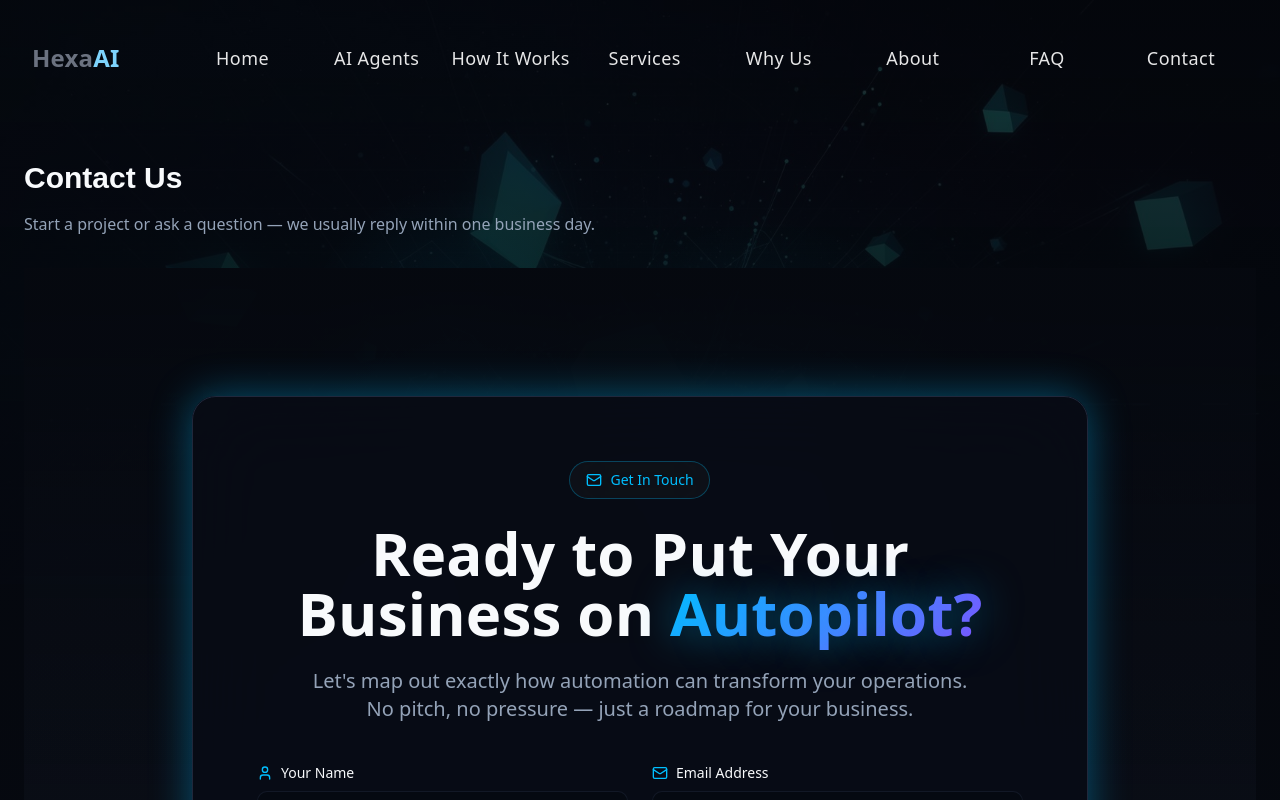
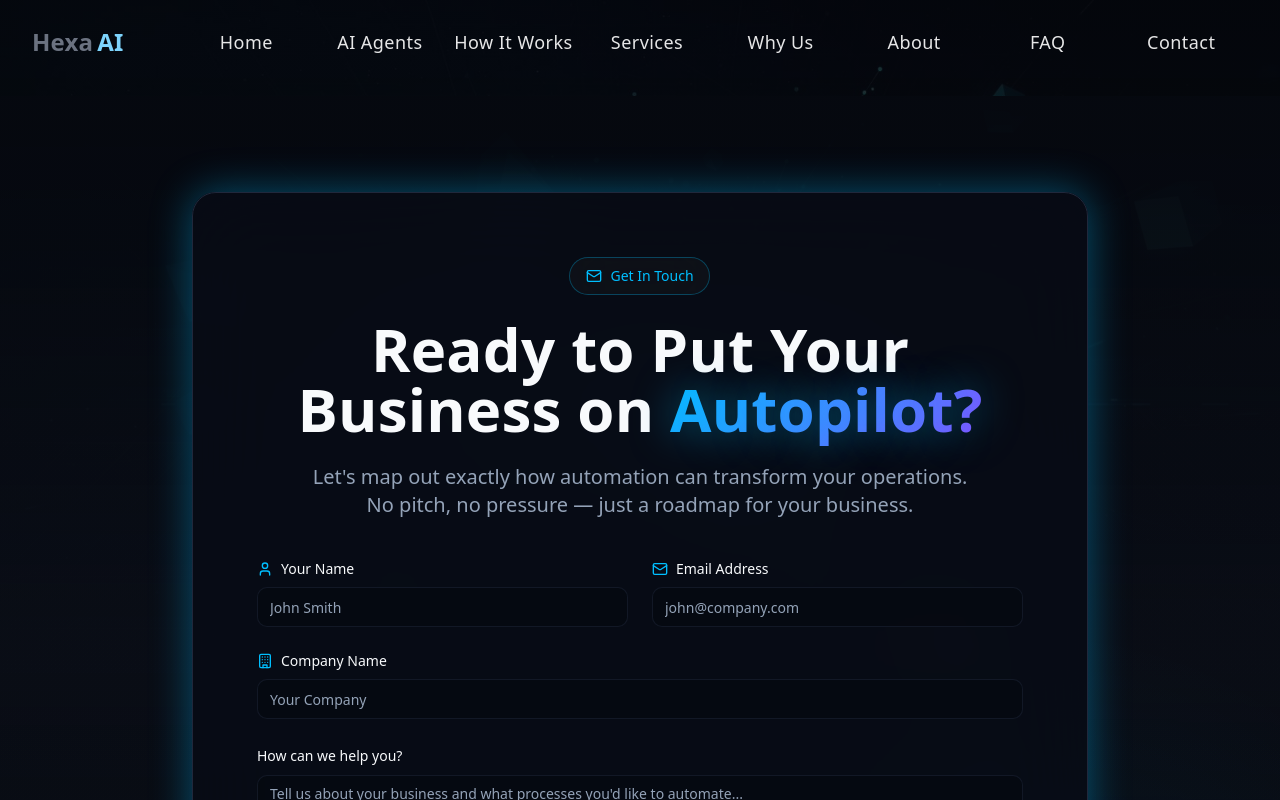
Before and after one commit to AyyanNadeem01/hexaaiweb, a React (Vite) app: page /contact in a window 1280 px wide. Shown: the top 800 px of the page. Built offline with nearby package versions, Linux system fonts and the light colour scheme; the HTML template or start-up script is replaced by a standard one.

Commit message:
ui enhacnements

```diff
--- a/src/components/ContactSection.tsx
+++ b/src/components/ContactSection.tsx
@@ -14,21 +14,51 @@ const ContactSection = () => {
   });
   const [isSubmitting, setIsSubmitting] = useState(false);
   const [isSubmitted, setIsSubmitted] = useState(false);
+  const [error, setError] = useState<string | null>(null);
 
   const handleSubmit = async (e: React.FormEvent) => {
     e.preventDefault();
     setIsSubmitting(true);
+    setError(null);
+    console.log("VITE_WEB3FORMS_KEY:", import.meta.env.VITE_WEB3FORMS_KEY);
+    try {
+      const access_key = import.meta.env.VITE_WEB3FORMS_KEY;
+      if (!access_key) {
+        setError(
+          "Missing Web3Forms key. Set VITE_WEB3FORMS_KEY in a local .env file and restart the dev server."
+        );
+        setIsSubmitting(false);
+        return;
+      }
 
-    // Placeholder: In production, this would send to your backend
-    // For now, simulating a form submission
-    await new Promise((resolve) => setTimeout(resolve, 1000));
+      const formPayload = new FormData();
+      formPayload.append("access_key", access_key);
+      formPayload.append("subject", `New contact from ${formData.name || "Website"}`);
+      formPayload.append("name", formData.name);
+      formPayload.append("email", formData.email);
+      formPayload.append("company", formData.company);
+      formPayload.append("message", formData.message);
 
-    console.log("Form submitted:", formData);
-    // Placeholder email: contact@hexa.ai
+      const res = await fetch("https://api.web3forms.com/submit", {
+        method: "POST",
+        body: formPayload,
+      });
 
-    setIsSubmitting(false);
-    setIsSubmitted(true);
-    setFormData({ name: "", email: "", company: "", message: "" });
+      const json = await res.json();
+      if (!res.ok || !json.success) {
+        console.error("Web3Forms error:", json);
+        setError(json.message || "Failed to submit form");
+        return;
+      }
+
+      setIsSubmitted(true);
+      setFormData({ name: "", email: "", company: "", message: "" });
+    } catch (err) {
+      console.error(err);
+      setError("There was an error sending your message. Please try again later.");
+    } finally {
+      setIsSubmitting(false);
+    }
   };
 
   return (
@@ -103,6 +133,11 @@ const ContactSection = () => {
             </motion.div>
           ) : (
             <form onSubmit={handleSubmit} className="space-y-6">
+              {error && (
+                <div className="rounded-md bg-destructive/10 border border-destructive/30 text-destructive px-4 py-3 text-sm">
+                  {error}
+                </div>
+              )}
               <div className="grid grid-cols-1 md:grid-cols-2 gap-6">
                 <div className="space-y-2">
                   <label className="text-sm font-medium text-foreground flex items-center gap-2">
--- a/src/components/HeroSection.tsx
+++ b/src/components/HeroSection.tsx
@@ -89,9 +89,9 @@ const HeroSection = () => {
             </a>
           </Button>
           <Button variant="heroOutline" size="xl" asChild>
-            <a href="#how-it-works">
+            <a href="services">
               <Play className="mr-2 h-5 w-5" />
-              See How It Works
+              Our Services
             </a>
           </Button>
         </motion.div>
--- a/src/components/HowItWorksSection.tsx
+++ b/src/components/HowItWorksSection.tsx
@@ -39,7 +39,7 @@ const HowItWorksSection = () => {
           viewport={{ once: true }}
           transition={{ duration: 0.6 }}
         >
-          <span className="inline-block px-4 py-2 mb-4 text-sm font-medium glass rounded-full border-glow text-primary">
+          <span className="inline-block px-4 mb-4 text-sm font-medium glass rounded-full border-glow text-primary">
             Our Process
           </span>
           <h2 className="text-3xl md:text-5xl font-bold font-heading mb-4">
--- a/src/components/Navigation.tsx
+++ b/src/components/Navigation.tsx
@@ -29,7 +29,7 @@ const Navigation = () => {
   return (
     <motion.nav
       className={`fixed top-0 left-0 right-0 z-50 transition-all duration-300 ${
-        isScrolled ? "glass-strong py-4" : "bg-transparent mt-8"
+        isScrolled ? "glass-strong py-4" : "bg-transparent py-4"
       }`}
       role="navigation"
       initial={{ y: -120 }}
@@ -37,13 +37,16 @@ const Navigation = () => {
       transition={{ duration: 0.5, ease: [0.2, 0.9, 0.2, 1] }}
     >
       <div className="container-width flex items-center justify-between">
-        {/* Brand (text-only in header) */}
-        <Link to="/" className="font-heading font-bold text-2xl text-gray-500">
-          Hexa
-          <span className="font-heading font-bold text-2xl text-sky-300">
-            AI
-          </span>
-        </Link>
+        {/* Brand: show small logo on mobile, text brand on desktop */}
+        <div className="flex items-center gap-2">
+          <Link to="/" className="lg:hidden inline-flex items-center">
+            <img src="/logo.png" alt="Hexa AI" className="w-10 h-10 object-contain" />
+          </Link>
+          <Link to="/" className="hidden lg:inline-flex items-center font-heading font-bold text-2xl text-gray-500">
+            Hexa
+            <span className="text-sky-300 ml-1">AI</span>
+          </Link>
+        </div>
 
         {/* Desktop Navigation (links stretch to fill available space) */}
         <motion.div
@@ -84,16 +87,7 @@ const Navigation = () => {
         </button>
       </div>
 
-      {/* Mobile-only logo under the header */}
-      <div className="lg:hidden w-full flex justify-center pt-4 pb-2">
-        <Link to="/" className="inline-block">
-          <img
-            src="/logo.png"
-            alt="Hexa AI"
-            className="w-20 h-20 object-contain"
-          />
-        </Link>
-      </div>
+      {/* Mobile logo removed from nav — logo is shown on Home page instead */}
 
       {/* Mobile Menu */}
       {isMobileMenuOpen && (
--- a/src/index.css
+++ b/src/index.css
@@ -349,7 +349,7 @@
   }
 
   .section-spacing {
-    @apply py-24 md:py-32;
+    @apply py-16 md:py-24;
   }
 
   .container-width {
--- a/src/pages/About.tsx
+++ b/src/pages/About.tsx
@@ -4,7 +4,7 @@
 const About = () => {
   return (
     <div className="min-h-screen bg-background">
-      <main className="container mx-auto px-6 py-24">
+      <main className="container mx-auto px-6 py-16">
         <h1 className="text-3xl font-bold">About Hexa AI</h1>
         <p className="mt-4 text-muted-foreground max-w-2xl">
           Hexa AI builds production-ready AI automation and modern web & mobile
--- a/src/pages/Contact.tsx
+++ b/src/pages/Contact.tsx
@@ -3,16 +3,9 @@ import ContactSection from "@/components/ContactSection";
 const Contact = () => {
   return (
     <div className="min-h-screen bg-background">
-      <main className="container mx-auto px-6 py-24">
-        <h1 className="text-3xl font-bold">Contact Us</h1>
-        <p className="mt-4 text-muted-foreground">
-          Start a project or ask a question — we usually reply within one
-          business day.
-        </p>
         <div className="mt-8">
           <ContactSection />
         </div>
-      </main>
     </div>
   );
 };
--- a/src/pages/Faq.tsx
+++ b/src/pages/Faq.tsx
@@ -34,7 +34,7 @@ const faqs = [
 const Faq = () => {
   return (
     <div className="min-h-screen bg-background">
-      <main className="container mx-auto px-6 py-24">
+      <main className="container mx-auto px-6 py-16">
         <h1 className="text-3xl font-bold">Frequently Asked Questions</h1>
         <p className="mt-4 text-muted-foreground max-w-2xl">
           Answers to common questions about timelines, pricing, integrations and
--- a/src/pages/Privacy.tsx
+++ b/src/pages/Privacy.tsx
@@ -2,7 +2,7 @@
 const Privacy = () => {
   return (
     <div className="min-h-screen bg-background">
-      <main className="container mx-auto px-6 py-24">
+      <main className="container mx-auto px-6 py-16">
         <h1 className="text-3xl font-bold">Privacy Policy</h1>
         <p className="mt-4 text-muted-foreground">
           This is a placeholder privacy policy. Replace this with your full
--- a/src/pages/Services.tsx
+++ b/src/pages/Services.tsx
@@ -4,7 +4,7 @@ import ServicesSection from "@/components/ServicesSection";
 const Services = () => {
   return (
     <div className="min-h-screen bg-background">
-      <main className="container mx-auto px-6 py-24">
+      <main className="container mx-auto px-6 py-16">
         <section className="mt-10">
           <ServicesSection preview={false} />
         </section>
--- a/src/pages/Terms.tsx
+++ b/src/pages/Terms.tsx
@@ -2,7 +2,7 @@
 const Terms = () => {
   return (
     <div className="min-h-screen bg-background">
-      <main className="container mx-auto px-6 py-24">
+      <main className="container mx-auto px-6 py-16">
         <h1 className="text-3xl font-bold">Terms of Service</h1>
         <p className="mt-4 text-muted-foreground">
           This is a placeholder Terms of Service page. Replace with your
```
Also changed, not shown: 2 other files (tests, documents, lock files or other folders).
